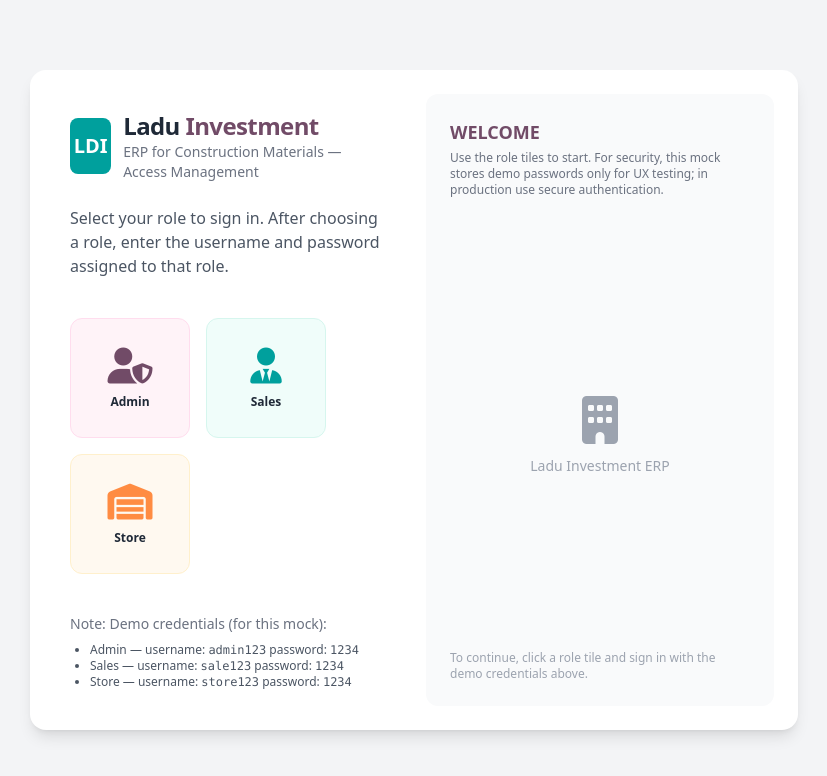
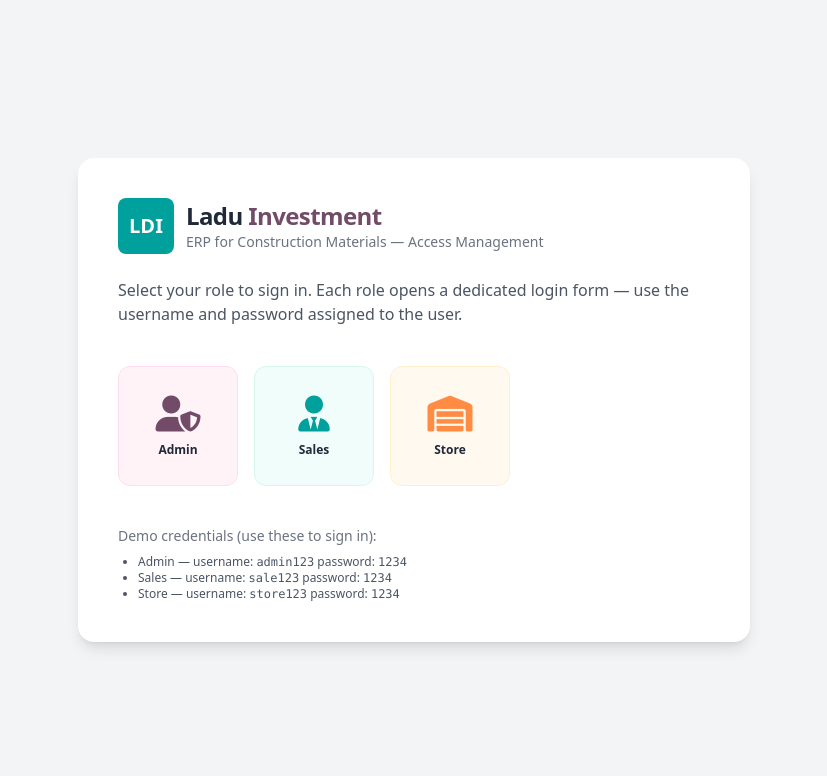
Before and after one commit to shamsu557/Ladu_investment, a plain HTML site: page index.html in a window 1280 px wide. Shown: the whole page, without its empty margins (226-1053 px from the left). Drawn offline with nearby package versions, Linux system fonts and the light colour scheme.

Commit message:
Update index.html

```diff
--- a/index.html
+++ b/index.html
@@ -9,6 +9,7 @@
     <link rel="stylesheet" href="https://cdnjs.cloudflare.com/ajax/libs/font-awesome/6.0.0/css/all.min.css">
     <style>
         [v-cloak] { display: none; }
+        .odoo-sidebar { background-color: #714B67; width: 240px; }
         .odoo-active { background-color: rgba(255,255,255,0.12); border-left: 4px solid #00A09D; }
         .card-shadow { box-shadow: 0 2px 6px rgba(0,0,0,0.06); }
         .status-pill { padding: 4px 10px; border-radius: 999px; font-size: 10px; font-weight: 700; text-transform: uppercase; }
@@ -16,7 +17,6 @@
         .role-card { width: 120px; height: 120px; border-radius: 12px; display:flex; align-items:center; justify-content:center; cursor:pointer; transition: transform .12s; }
         .role-card:hover { transform: translateY(-6px); }
         .logo-ldi { font-weight: 900; font-size: 26px; letter-spacing: 2px; color: #714B67; }
-        /* smooth sidebar transition */
         .sidebar-transition { transition: transform .18s ease-in-out, opacity .18s ease-in-out; }
     </style>
 </head>
@@ -25,9 +25,9 @@
 
     <!-- Landing / Role selector (only shown when not logged in) -->
     <div v-if="!session" class="min-h-screen flex items-center justify-center p-6">
-        <div class="w-full max-w-3xl bg-white rounded-2xl shadow-lg p-6 grid grid-cols-1 md:grid-cols-2 gap-6">
-            <div class="flex flex-col justify-center items-start gap-6 p-4">
-                <div class="flex items-center gap-3">
+        <div class="w-full max-w-2xl bg-white rounded-2xl shadow-lg p-8 grid grid-cols-1 gap-6">
+            <div class="flex flex-col justify-center items-start gap-6 p-2">
+                <div class="flex items-center gap-3 w-full">
                     <div class="w-14 h-14 rounded-lg bg-[#00A09D] flex items-center justify-center text-white font-black text-xl">LDI</div>
                     <div>
                         <h1 class="text-2xl font-black tracking-tight">Ladu <span class="text-[#714B67]">Investment</span></h1>
@@ -35,7 +35,7 @@
                     </div>
                 </div>
 
-                <p class="text-gray-600">Select your role to sign in. After choosing a role, enter the username and password assigned to that role.</p>
+                <p class="text-gray-600">Select your role to sign in. Each role opens a dedicated login form — use the username and password assigned to the user.</p>
 
                 <div class="flex flex-wrap gap-4 mt-4">
                     <div @click="openRoleLogin('Admin')" class="role-card bg-[#FFF3F8] border border-[#FFDDEE]">
@@ -61,31 +61,12 @@
                 </div>
 
                 <div class="mt-4 text-sm text-gray-500">
-                    <p>Note: Demo credentials (for this mock):</p>
-                    <ul class="list-disc pl-5 mt-2 text-xs text-gray-600">
+                    <p class="mb-2">Demo credentials (use these to sign in):</p>
+                    <ul class="list-disc pl-5 text-xs text-gray-600">
                         <li>Admin — username: <span class="font-mono">admin123</span> password: <span class="font-mono">1234</span></li>
                         <li>Sales — username: <span class="font-mono">sale123</span> password: <span class="font-mono">1234</span></li>
                         <li>Store — username: <span class="font-mono">store123</span> password: <span class="font-mono">1234</span></li>
                     </ul>
-                </div>
-            </div>
-
-            <!-- Right side: brief help / branding -->
-            <div class="p-6 bg-gray-50 rounded-xl flex flex-col">
-                <div>
-                    <h3 class="text-lg font-black uppercase text-[#714B67]">Welcome</h3>
-                    <p class="text-xs text-gray-500 mt-1">Use the role tiles to start. For security, this mock stores demo passwords only for UX testing; in production use secure authentication.</p>
-                </div>
-
-                <div class="mt-6 flex-1 flex items-center justify-center">
-                    <div class="text-center text-gray-400">
-                        <i class="fas fa-building fa-3x"></i>
-                        <p class="text-sm mt-3">Ladu Investment ERP</p>
-                    </div>
-                </div>
-
-                <div class="mt-auto text-xs text-gray-400">
-                    <p>To continue, click a role tile and sign in with the demo credentials above.</p>
                 </div>
             </div>
         </div>
@@ -127,7 +108,7 @@
 
     <!-- Main app (shown when logged in) -->
     <div v-else class="flex h-screen overflow-hidden">
-        <!-- Sidebar -->
+        <!-- Sidebar (responsive toggle) -->
         <aside :class="['odoo-sidebar text-white flex flex-col shrink-0 sidebar-transition', sidebarOpen ? 'translate-x-0 opacity-100' : '-translate-x-full opacity-0 md:translate-x-0 md:opacity-100']" style="width:240px;">
             <div class="p-6 text-xl font-bold border-b border-white/10 flex items-center gap-3">
                 <div class="w-10 h-10 rounded bg-white/10 flex items-center justify-center text-white font-black">LDI</div>
@@ -185,7 +166,6 @@
             </header>
 
             <main class="flex-1 overflow-y-auto p-4 md:p-6 scrollbar-hide">
-                <!-- Dashboard -->
                 <div v-if="view === 'dashboard'">
                     <div class="grid grid-cols-1 sm:grid-cols-2 lg:grid-cols-4 gap-4 mb-6">
                         <div v-if="session.role === 'Admin'" class="bg-white p-4 rounded-lg border card-shadow">
@@ -467,7 +447,7 @@
             return {
                 session: null,
                 view: 'dashboard',
-                sidebarOpen: false, // controls sidebar visibility on small screens
+                sidebarOpen: false,
                 showNotifs: false, showChat: false,
                 modal: { show: false, isEdit: false, activeIndex: null, userError: '' },
                 newMessage: '',
@@ -533,11 +513,10 @@
                     this.roleLogin.error = 'Invalid credentials for selected role.';
                     return;
                 }
-                // successful login
                 this.session = { username: u.username, role: u.role, fullname: u.fullname };
                 this.roleLogin.show = false;
                 this.view = 'dashboard';
-                this.sidebarOpen = false; // close on mobile after sign-in
+                this.sidebarOpen = false;
                 this.checkStockAlerts();
             },
             logout() { this.session = null; this.view = 'dashboard'; this.sidebarOpen = false; },
```
